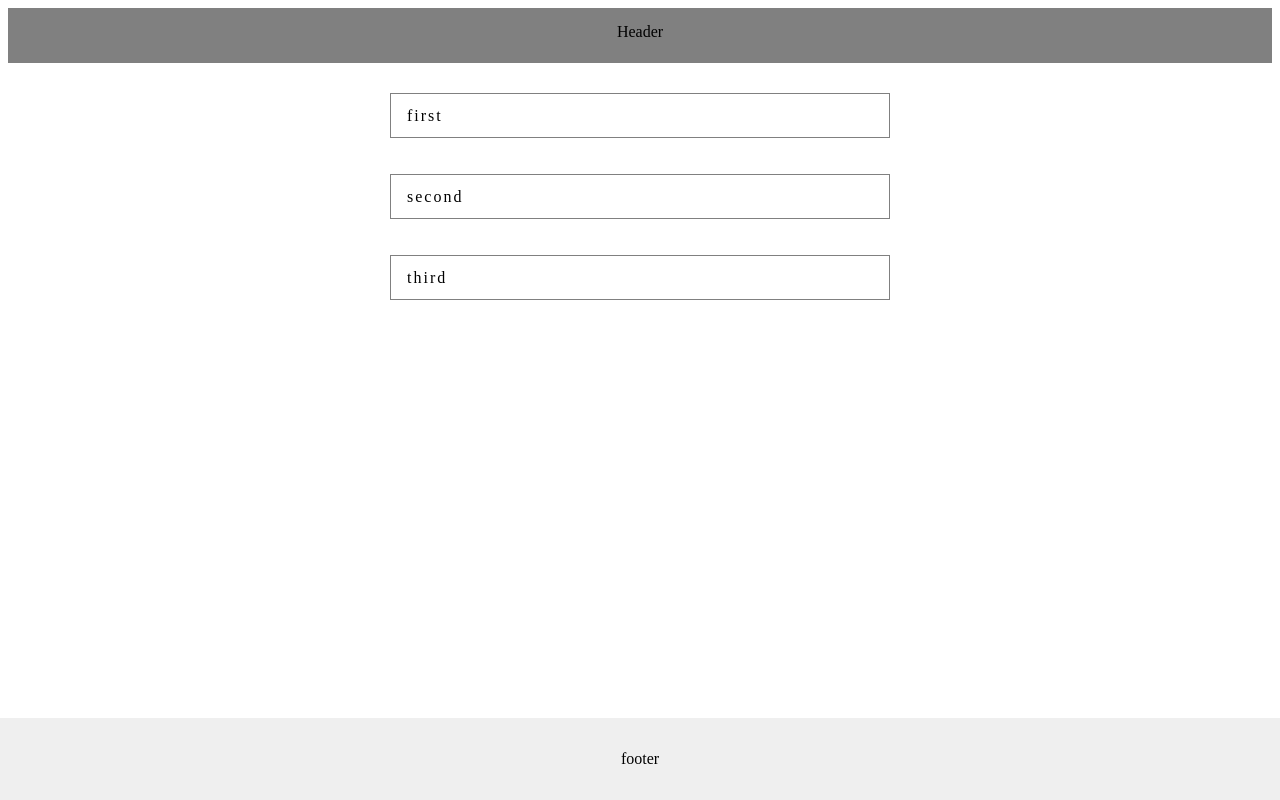
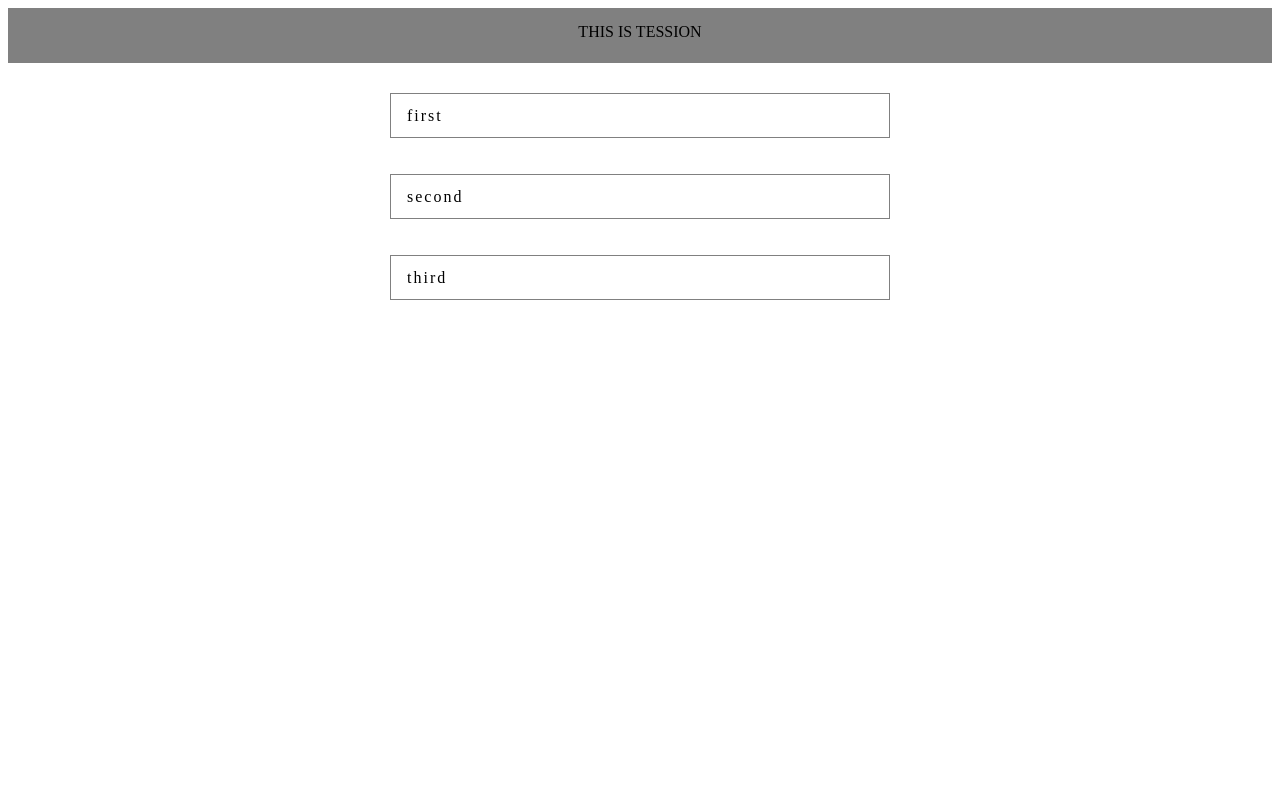
Before and after one commit to floodcaptain/node_project, a website: page index.html in a window 1280 px wide. Drawn offline with nearby package versions, Linux system fonts and the light colour scheme.

Commit message:
removed footer

```diff
--- a/index.html
+++ b/index.html
@@ -56,7 +56,7 @@
 </style>
 <body style="text-align:center;" ng-app="myApp" ng-controller="myController">
 
-<header style="margin-bottom: 30px;background: grey;height: 25px;padding:15px;"> Header</header>
+<header style="margin-bottom: 30px;background: grey;height: 25px;padding:15px;"> THIS IS TESSION</header>
 <div ng-repeat="data in appJSON.timestampData">
     <div class="tooltip">
 <span ng-bind="data.value"></span>
@@ -65,9 +65,6 @@
   <br/><br/>
 </div>
 
-<footer class="footer">
-   <p>footer</p>
-</footer>
 
 </body>
 <script src="https://ajax.googleapis.com/ajax/libs/angularjs/1.4.8/angular.min.js"></script>
```
